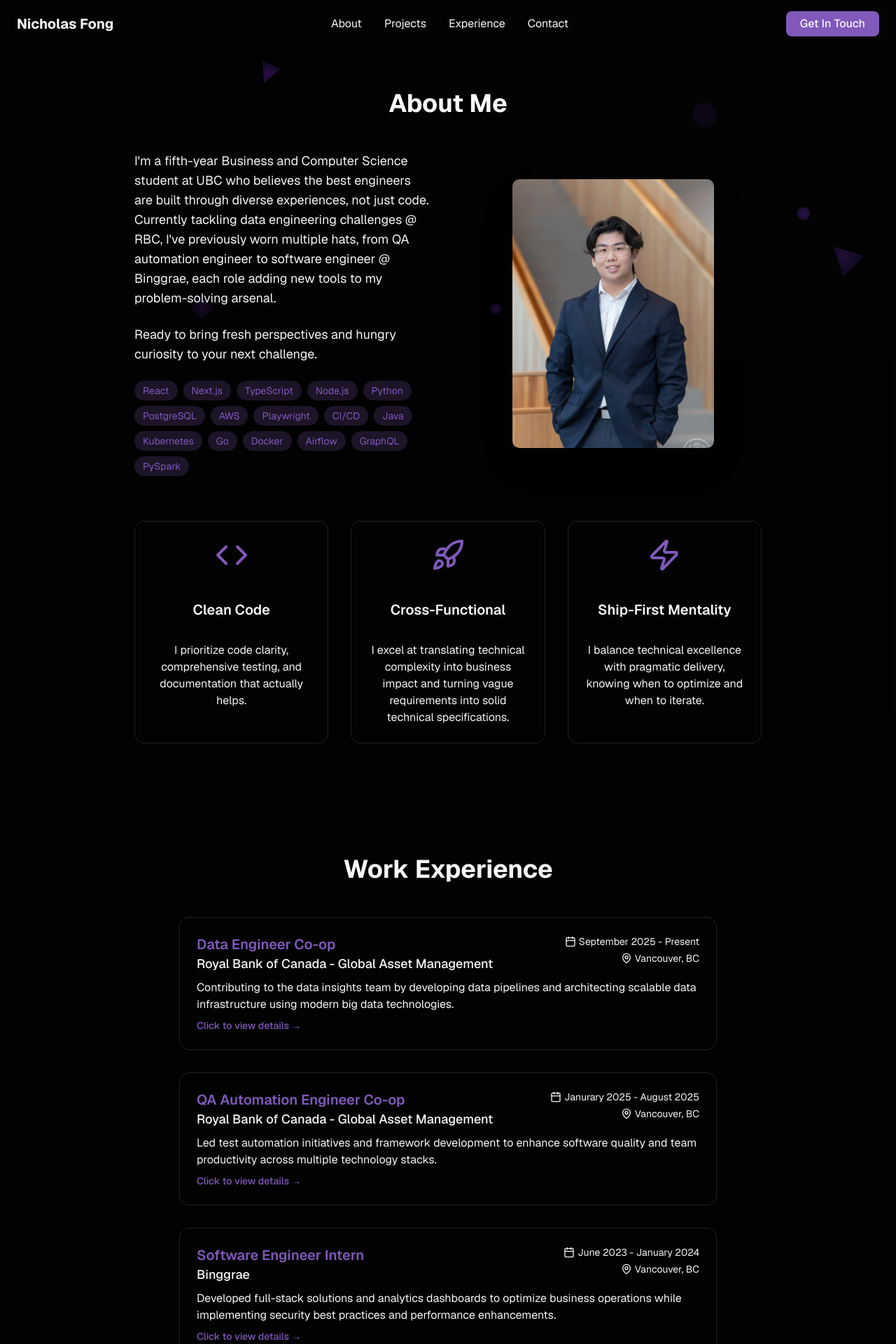
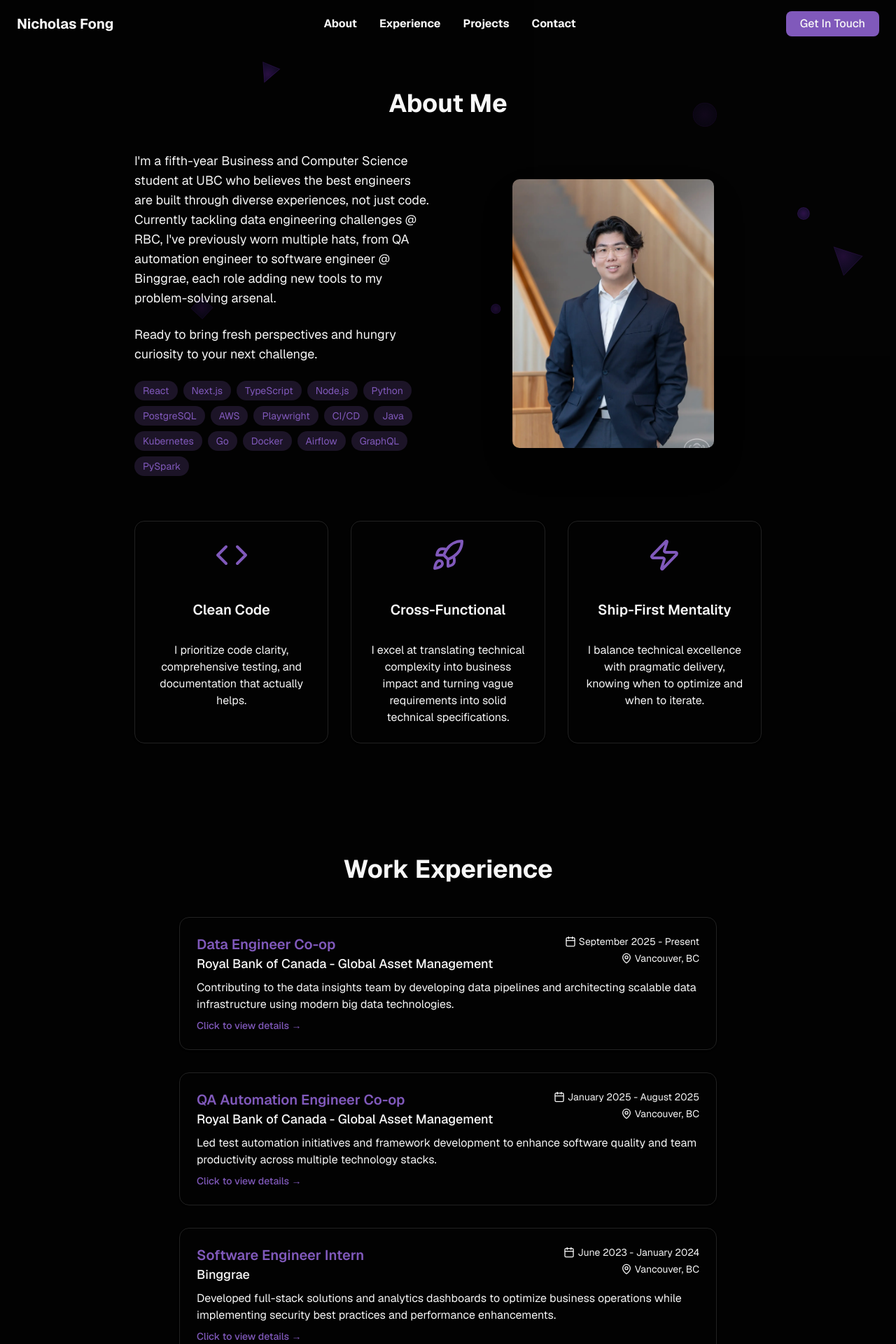
Before and after one commit to Nick-Fong925/Portfolio_Website_V2, a Next.js app: page / in a window 1280 px wide. Shown: the top 1920 px of the page at 70% size. Built offline with nearby package versions, Linux system fonts and the light colour scheme.

Commit message:
Fixed header order and updated resume

```diff
--- a/components/experience-section.tsx
+++ b/components/experience-section.tsx
@@ -39,7 +39,7 @@ const experiences = [
 		title: "QA Automation Engineer Co-op",
 		company: "Royal Bank of Canada - Global Asset Management",
 		location: "Vancouver, BC",
-		period: "Janurary 2025 - August 2025",
+		period: "January 2025 - August 2025",
 		description:
 			"Led test automation initiatives and framework development to enhance software quality and team productivity across multiple technology stacks.",
 		achievements: [
--- a/components/header.tsx
+++ b/components/header.tsx
@@ -67,25 +67,25 @@ export function Header() {
           <div className="hidden md:flex items-center space-x-6 sm:space-x-8">
             <button
               onClick={() => scrollToSection("about")}
-              className="text-foreground hover:text-accent transition-colors"
+              className="text-foreground hover:text-accent transition-colors font-bold"
             >
               About
             </button>
             <button
+              onClick={() => scrollToSection("experience")}
+              className="text-foreground hover:text-accent transition-colors font-bold"
+            >
+              Experience
+            </button>
+            <button
               onClick={() => scrollToSection("projects")}
-              className="text-foreground hover:text-accent transition-colors"
+              className="text-foreground hover:text-accent transition-colors font-bold"
             >
               Projects
             </button>
             <button
-              onClick={() => scrollToSection("experience")}
-              className="text-foreground hover:text-accent transition-colors"
-            >
-              Experience
-            </button>
-            <button
               onClick={() => scrollToSection("contact")}
-              className="text-foreground hover:text-accent transition-colors"
+              className="text-foreground hover:text-accent transition-colors font-bold"
             >
               Contact
             </button>
@@ -130,25 +130,25 @@ export function Header() {
             <div className="flex flex-col space-y-6 w-full max-w-xs mx-auto">
               <button
                 onClick={() => scrollToSection("about")}
-                className="w-full text-center text-lg font-medium text-foreground hover:text-accent transition-colors py-3 rounded"
+                className="w-full text-center text-lg font-bold text-foreground hover:text-accent transition-colors py-3 rounded"
               >
                 About
               </button>
               <button
+                onClick={() => scrollToSection("experience")}
+                className="w-full text-center text-lg font-bold text-foreground hover:text-accent transition-colors py-3 rounded"
+              >
+                Experience
+              </button>
+              <button
                 onClick={() => scrollToSection("projects")}
-                className="w-full text-center text-lg font-medium text-foreground hover:text-accent transition-colors py-3 rounded"
+                className="w-full text-center text-lg font-bold text-foreground hover:text-accent transition-colors py-3 rounded"
               >
                 Projects
               </button>
               <button
-                onClick={() => scrollToSection("experience")}
-                className="w-full text-center text-lg font-medium text-foreground hover:text-accent transition-colors py-3 rounded"
-              >
-                Experience
-              </button>
-              <button
                 onClick={() => scrollToSection("contact")}
-                className="w-full text-center text-lg font-medium text-foreground hover:text-accent transition-colors py-3 rounded"
+                className="w-full text-center text-lg font-bold text-foreground hover:text-accent transition-colors py-3 rounded"
               >
                 Contact
               </button>
```
Also changed, not shown: 1 other file (tests, documents, lock files or other folders).
